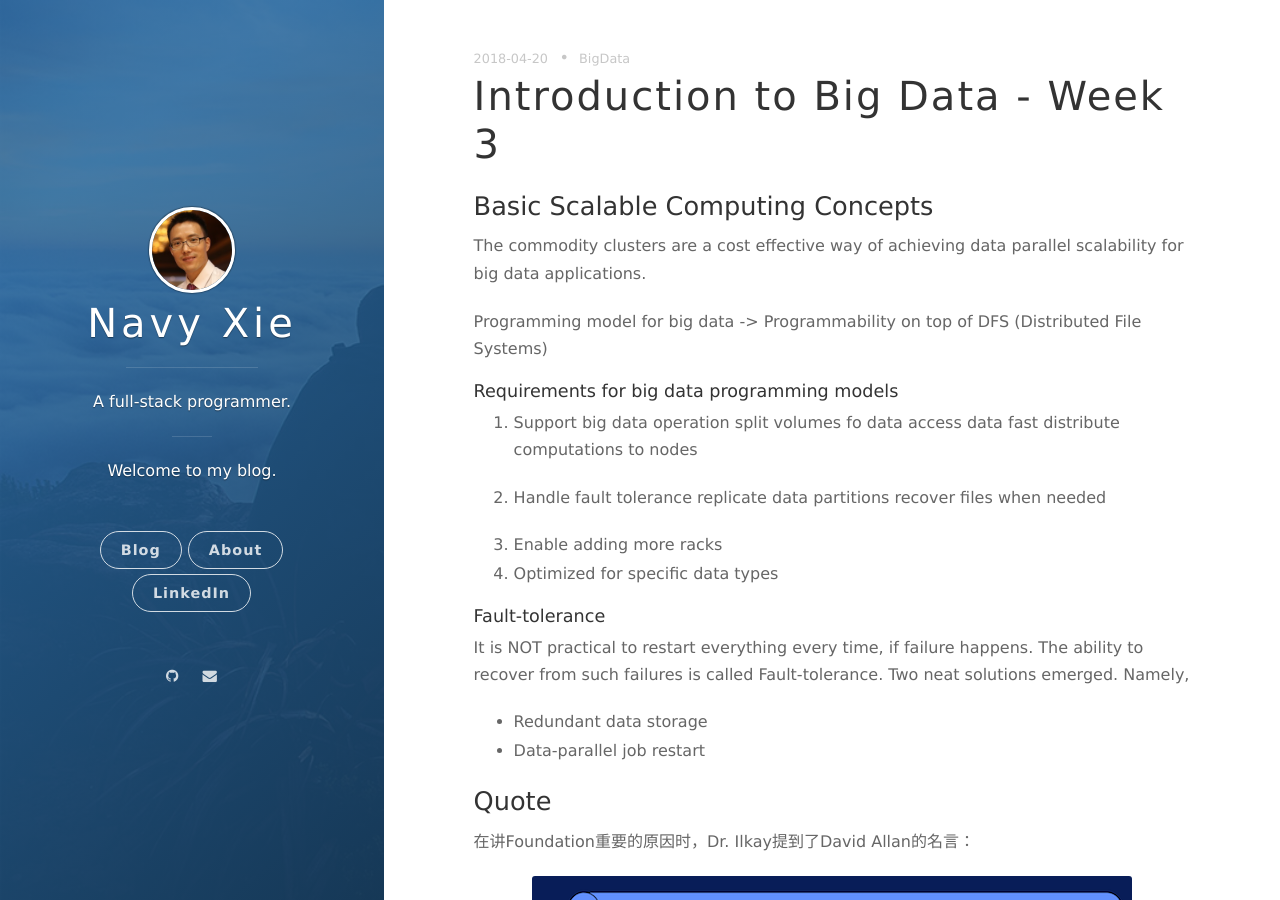
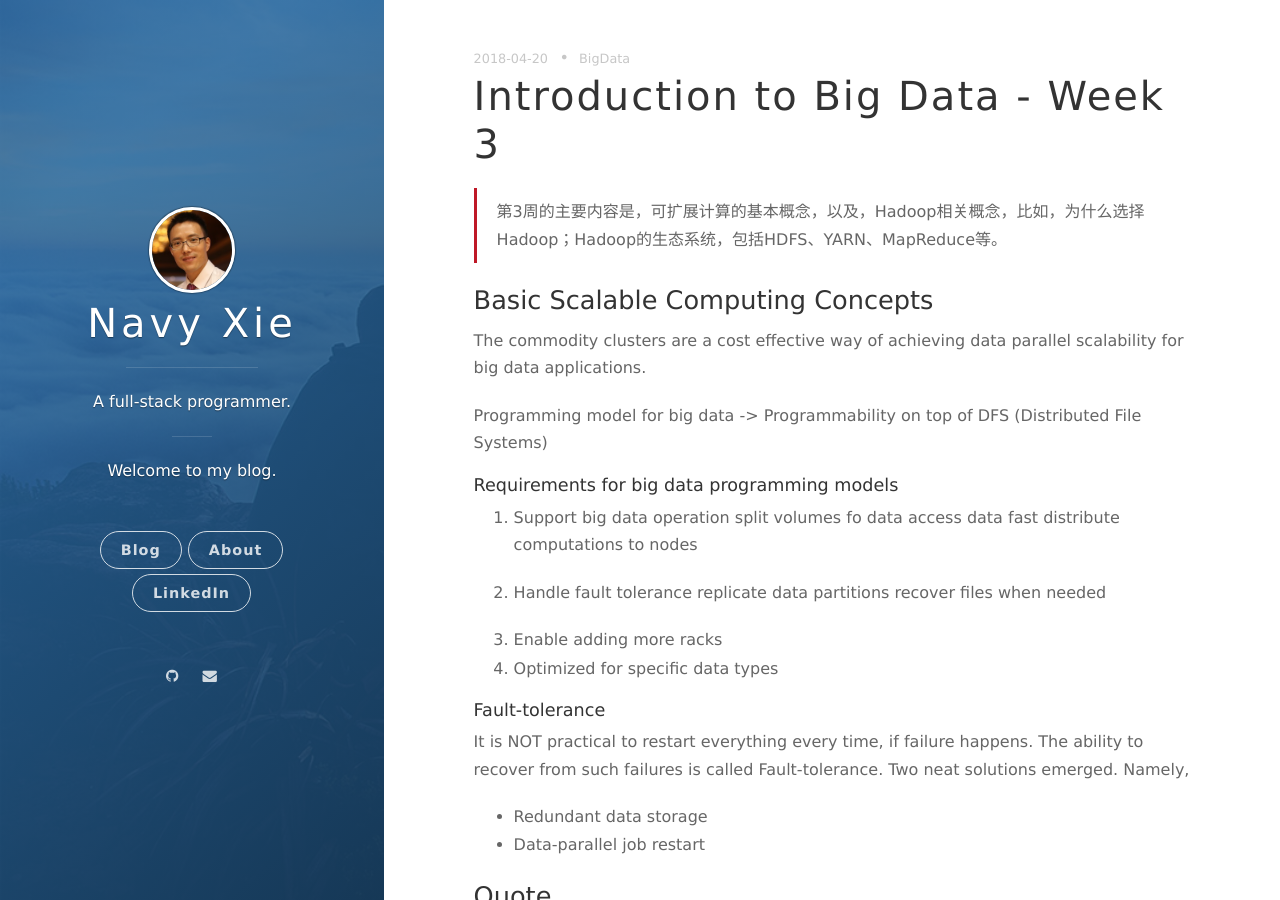
Before and after one commit to navy-xie/navy-xie.github.io, a Jekyll site: the page built from _posts/2018-04-20-introduction-to-big-data-week-3.md, in a window 1280 px wide and 900 px high. Built offline with Jekyll 4.4.1, drawn with Linux system fonts in a browser that asks for light colours; nearby versions of some CDN libraries; comment, search, counter and statistics services are not loaded.

Commit message:
Tiny modification

```diff
--- a/_posts/2018-04-20-introduction-to-big-data-week-3.md
+++ b/_posts/2018-04-20-introduction-to-big-data-week-3.md
@@ -4,6 +4,8 @@ title: Introduction to Big Data - Week 3
 date: 2018-04-20 20:30:00
 tags: Big Data
 ---
+
+> 第3周的主要内容是，可扩展计算的基本概念，以及，Hadoop相关概念，比如，为什么选择Hadoop；Hadoop的生态系统，包括HDFS、YARN、MapReduce等。
 
 ### Basic Scalable Computing Concepts
 
```
